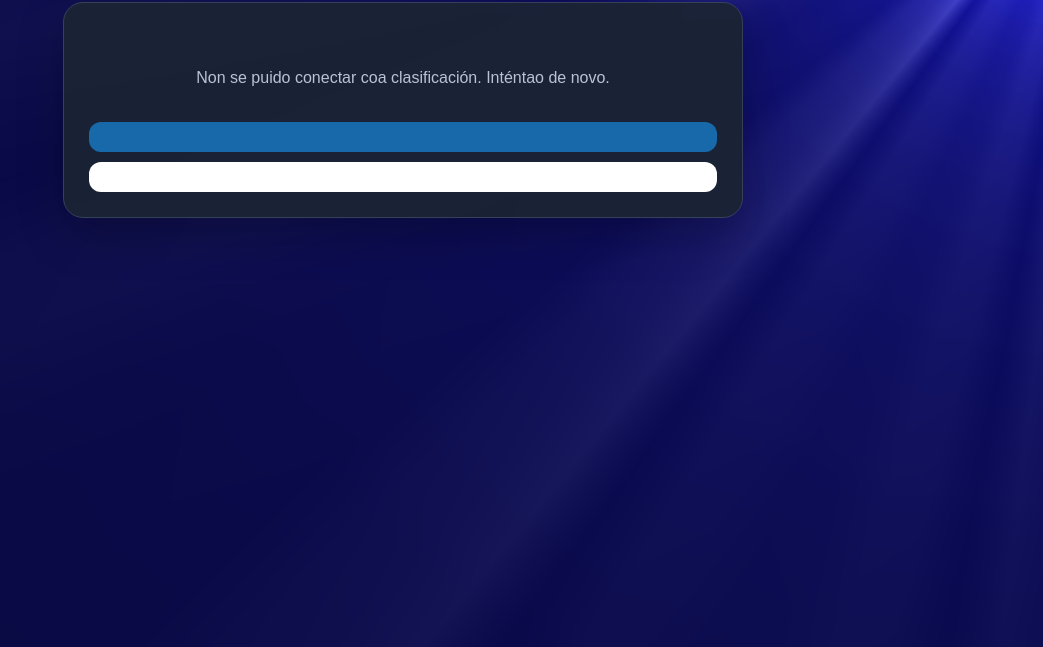
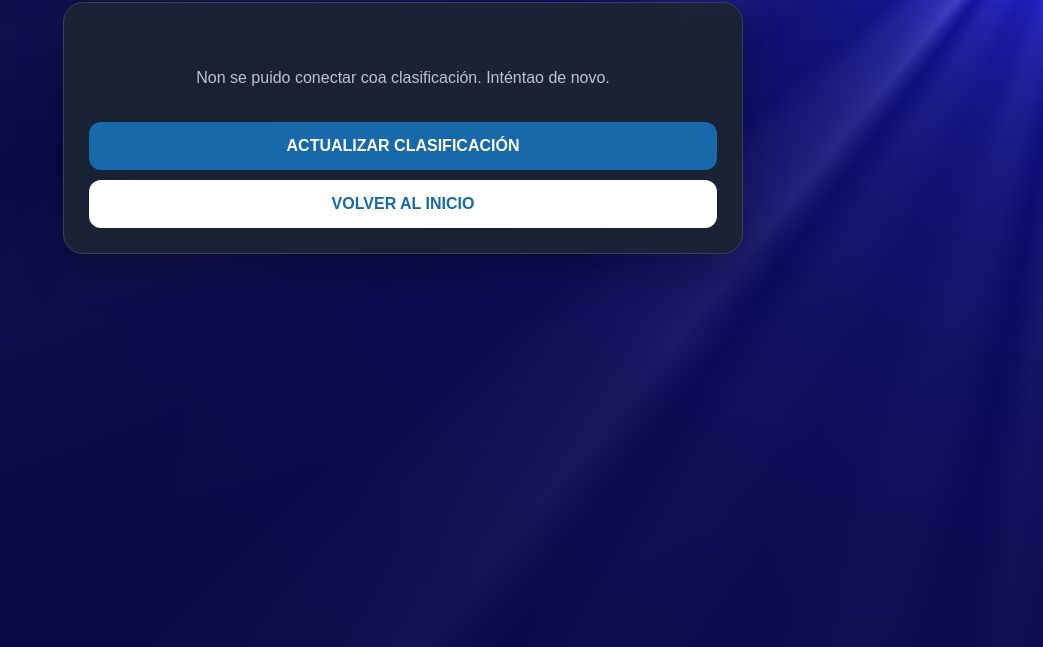
Before and after one commit to xkamikazehx/o-reto-da-momada, a plain HTML site: page index.html in a window 1280 px wide. Both pictures are taken after a click on the button "Ver clasificación". Shown: the part 153-800 px from the top of the page, without its empty margins (237-1280 px from the left). Drawn offline with nearby package versions, Linux system fonts and the light colour scheme; no server answers.

Commit message:
Update index.html

```diff
--- a/index.html
+++ b/index.html
@@ -249,8 +249,13 @@ label{display:block;color:var(--suave);margin-top:20px;font-size:14px}
     <div id="rankingLista" class="ranking-lista">
       <div class="mensaxe-vacia">...</div>
     </div>
-    <button class="botao-principal" id="botonActualizar" onclick="cargarRanking()"></button>
-    <button class="botao-secundario" id="botonVolver" onclick="mostrarPantalla('pantallaIdioma')"></button>
+    <button class="botao-principal" id="botonActualizar" onclick="cargarRanking()">
+  ACTUALIZAR CLASIFICACIÓN
+</button>
+
+<button class="botao-secundario" id="botonVolver" onclick="mostrarPantalla('pantallaIdioma')">
+  VOLVER AL INICIO
+</button>
   </div>
 </section>
 
```
